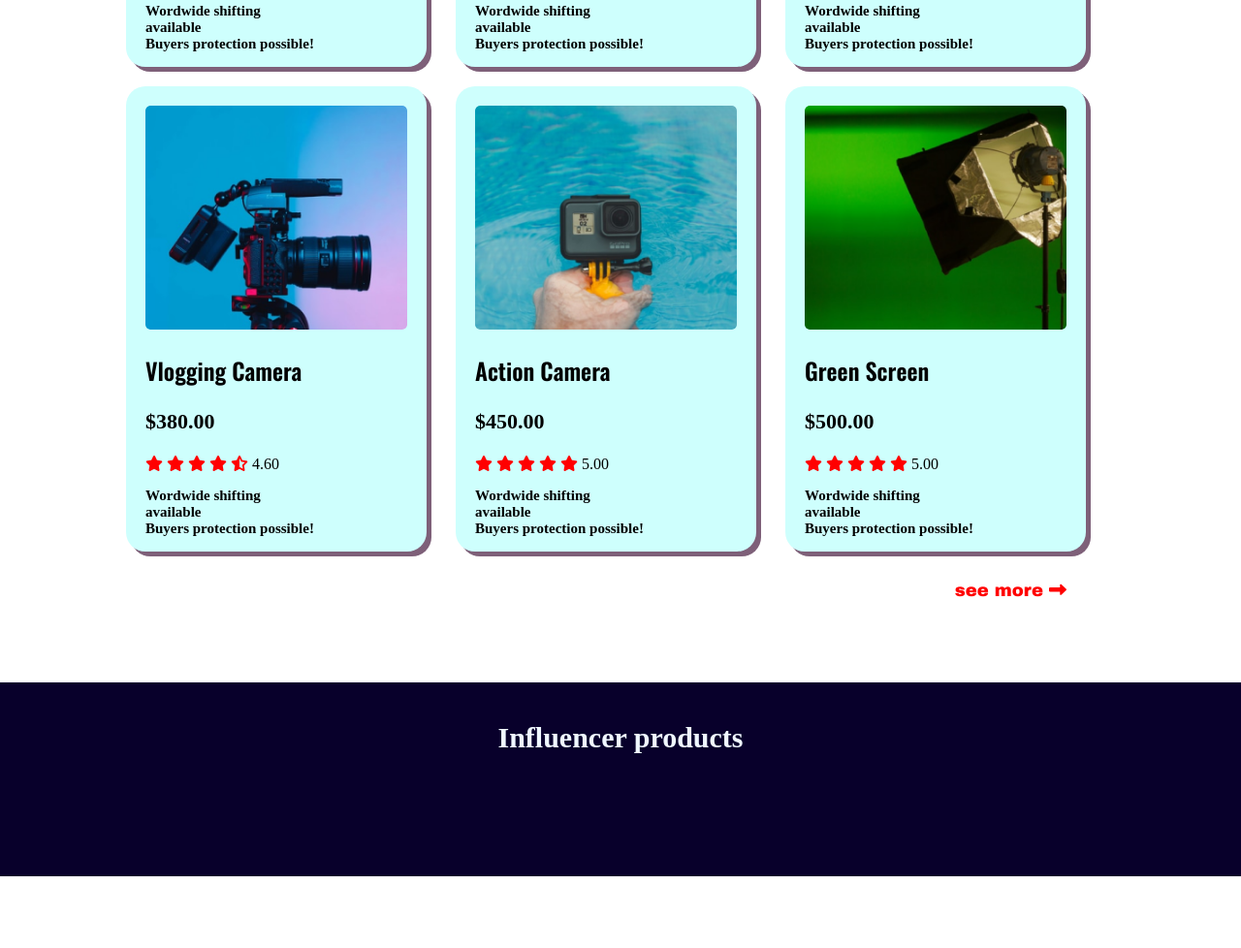
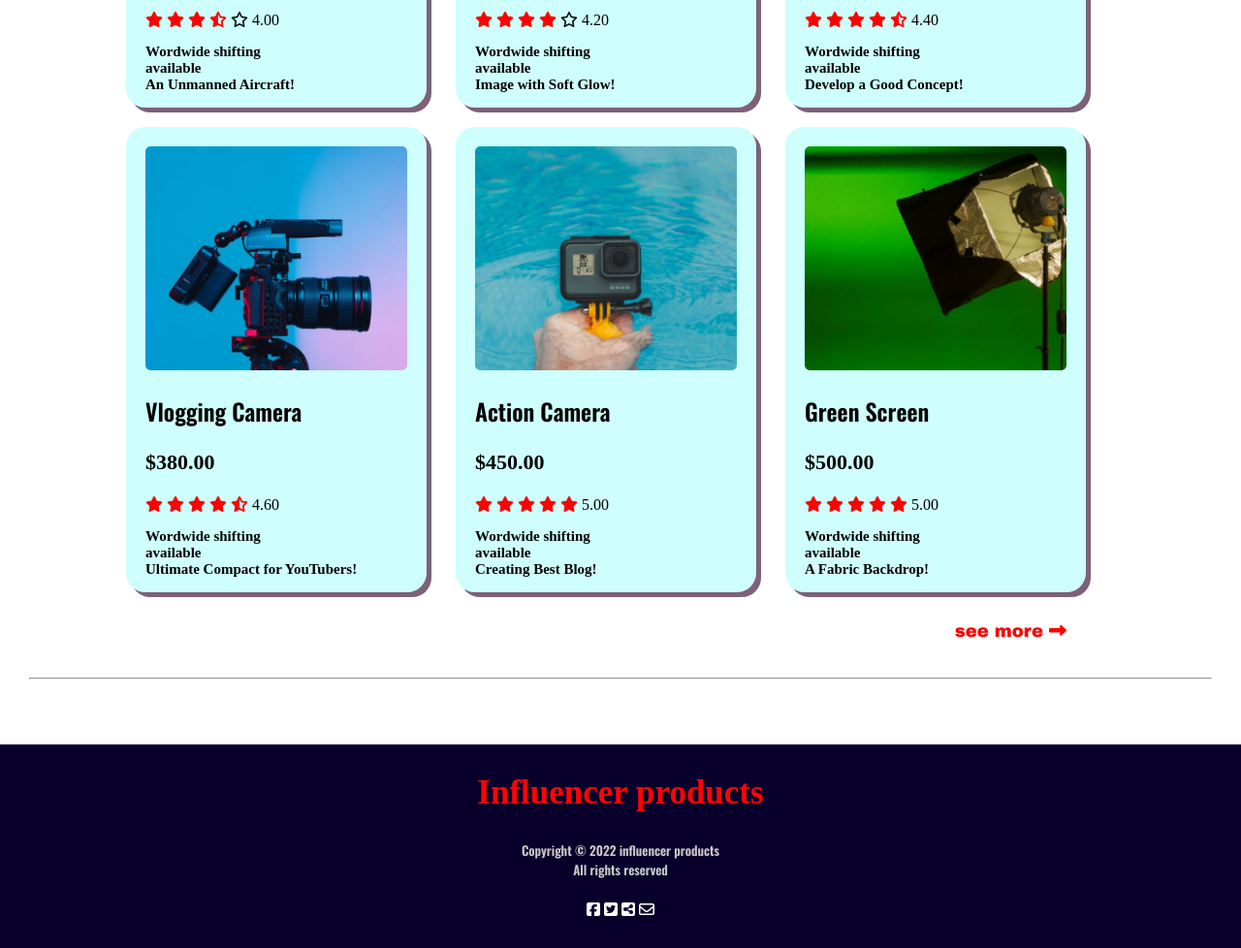
Before and after one commit to Sanjidk/assignment2-influencerPH, a plain HTML site: page index.html in a window 1280 px wide. Shown: the part 1727-2705 px from the top of the page at 97% size. Before the commit the page ends 2631 px from the top, so only its background shows below. Drawn offline with nearby package versions, Linux system fonts and the light colour scheme.

Commit message:
NHMSF done

```diff
--- a/index.html
+++ b/index.html
@@ -46,8 +46,8 @@
     </div>
 
 
-    <div>
-      <img class="top-img" src="images/main-camera.png" alt="camera">
+    <div class="top-img">
+      <img src="images/dslr-camera.png" alt="camera">
     </div>
 
   </section>
@@ -71,7 +71,7 @@
           <span>3.20</span>
         </div>
         <h3 class="main-h3">Wordwide shifting <br>
-          available <br> Buyers protection possible!</h3>
+          available <br> Creative Photography Session!</h3>
       </div>
 
       <div class="main-div">
@@ -87,7 +87,7 @@
           <span>3.50</span>
         </div>
         <h3 class="main-h3">Wordwide shifting <br>
-          available <br> Buyers protection possible!</h3>
+          available <br> Music and Speech Recording!</h3>
       </div>
 
       <div class="main-div">
@@ -103,7 +103,7 @@
           <span>3.80</span>
         </div>
         <h3 class="main-h3">Wordwide shifting <br>
-          available <br> Buyers protection possible!</h3>
+          available <br> Wireless Headphones!</h3>
       </div>
 
       <div class="main-div">
@@ -119,7 +119,7 @@
           <span>4.00</span>
         </div>
         <h3 class="main-h3">Wordwide shifting <br>
-          available <br> Buyers protection possible!</h3>
+          available <br> An Unmanned Aircraft!</h3>
       </div>
 
       <div class="main-div">
@@ -135,12 +135,12 @@
           <span>4.20</span>
         </div>
         <h3 class="main-h3">Wordwide shifting <br>
-          available <br> Buyers protection possible!</h3>
+          available <br>  Image with Soft Glow!</h3>
       </div>
 
       <div class="main-div">
         <img src="images/setup.png" alt="">
-        <h2 class="main-text"> Photoshoot set</h2>
+        <h2 class="main-text"> Photoshoot Set</h2>
         <p class="mian-para">$300.00</p>
         <div class="ratings">
           <i class="fas fa-star"></i>
@@ -151,7 +151,7 @@
           <span>4.40</span>
         </div>
         <h3 class="main-h3">Wordwide shifting <br>
-          available <br> Buyers protection possible!</h3>
+          available <br> Develop a Good Concept!</h3>
       </div>
 
       <div class="main-div">
@@ -164,13 +164,10 @@
           <i class="fas fa-star"></i>
           <i class="fas fa-star"></i>
           <i class="fas fa-star-half-alt"></i>
-
-
           <span>4.60</span>
         </div>
-
         <h3 class="main-h3">Wordwide shifting <br>
-          available <br> Buyers protection possible!</h3>
+          available <br> Ultimate Compact for YouTubers!</h3>
       </div>
       <div class="main-div">
         <img src="images/action.png" alt="">
@@ -185,7 +182,7 @@
           <span>5.00</span>
         </div>
         <h3 class="main-h3">Wordwide shifting <br>
-          available <br> Buyers protection possible!</h3>
+          available <br> Creating Best Blog!</h3>
       </div>
 
       <div class="main-div">
@@ -201,7 +198,7 @@
           <span>5.00</span>
         </div>
         <h3 class="main-h3">Wordwide shifting <br>
-          available <br> Buyers protection possible!</h3>
+          available <br> A Fabric Backdrop!</h3>
       </div>
     </section>
 
@@ -209,17 +206,33 @@
       <a href="" target="_blank" >see more <i class="fas fa-long-arrow-alt-right"></i>
     </a>
     </div>
+<hr>
+
+<section>
+  <div>
+
+  </div>
+</section>
 
 
   </main>
 
 
 
+<footer>
+    <h2 class="foot-h2">Influencer products</h2>
+    <h5 class="foot-h5"> Copyright &#169; 2022 influencer products
+      <br>
+      All rights reserved
+    </h5>
 
-<footer>
-  <div>
-    <h2 class="foot-h2">Influencer products</h2>
-  </div>
+    <div class="foot-icon">
+      <i class="fab fa-facebook-square"></i>
+      <i class="fab fa-twitter-square"></i>
+      <i class="fas fa-share-alt-square"></i>
+      <i class="far fa-envelope"></i>
+    </div>
+
 </footer>
 
 
--- a/styles/style.css
+++ b/styles/style.css
@@ -7,7 +7,7 @@ body {
 .header-nav {
   display: flex;
   justify-content: space-between;
-  padding:60px 60px 0px 60px;
+  padding: 60px 60px 0px 60px;
 }
 .header-icon {
   padding: 20px;
@@ -22,7 +22,7 @@ body {
 .top-sec {
   display: flex;
   justify-content: space-between;
-  padding:0px 60px 60px 60px;
+  padding: 0px 60px 60px 60px;
 }
 .top-head {
   font-size: 3em;
@@ -50,23 +50,24 @@ body {
   padding: 12px;
   border-radius: 30px;
 }
-.top-img {
-  background-color: rgb(255, 189, 189);
-  border-radius: 150px;
+.top-img img{
+  border-radius: 40px;
 }
 
 /* main section part */
+a {
+  text-decoration: none;
+  color: red;
+}
 .main-part {
   padding: 30px;
 }
-
 .main-sec {
   display: grid;
   grid-template-columns: repeat(3, 1fr);
   margin: 0%;
   padding: 0px 100px 0px 100px;
 }
-
 .main-head {
   font-size: 40px;
   text-align: center;
@@ -74,7 +75,7 @@ body {
   font-family: "Archivo Black", sans-serif;
 }
 .main-text {
-  font-family: 'Oswald', sans-serif;
+  font-family: "Oswald", sans-serif;
 }
 .ratings .fas {
   color: rgb(255, 0, 0);
@@ -95,31 +96,41 @@ body {
   margin-top: 20px;
   box-shadow: 5px 5px rgb(126, 96, 121);
 }
-.main-div img{
+.main-div img {
   width: 270px;
   border-radius: 5px;
 }
-
 .main-last {
   text-align: right;
   padding: 30px 150px;
   font-family: "Archivo Black", sans-serif;
   font-size: 18px;
 }
-a {
-  text-decoration: none;
-  color: red;
-}
 
 /* footer section */
 footer {
   width: 100%;
-  height: 200px;
+  height: 210px;
   background-color: rgb(8, 0, 43);
 }
 .foot-h2 {
   text-align: center;
-  font-size: 30px;
-  color: aliceblue;
-  padding-top: 40px;
+  font-size: 35px;
+  color: rgb(253, 4, 4);
+  padding-top: 30px;
 }
+.foot-h5 {
+  color: rgba(255, 255, 241, 0.788);
+  text-align: center;
+  font-family: "Oswald", sans-serif;
+}
+.foot-icon {
+  text-align: center;
+  margin: 0%;
+  color: white;
+}
+/* ---------------------
+End Navigation Header Main-Section Footer
+-----------------------*/
+
+/* ---------Media Quary-------------- */
```
Also changed, not shown: images/dslr-camera.png (added).
